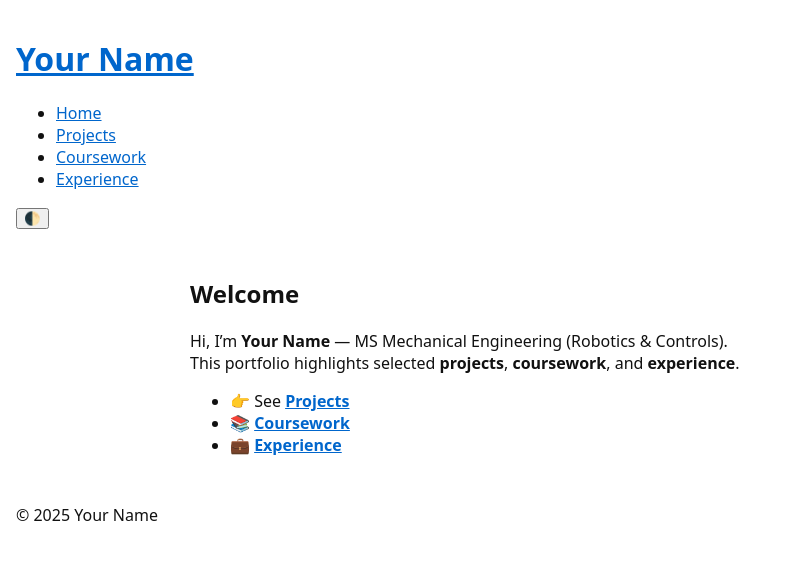
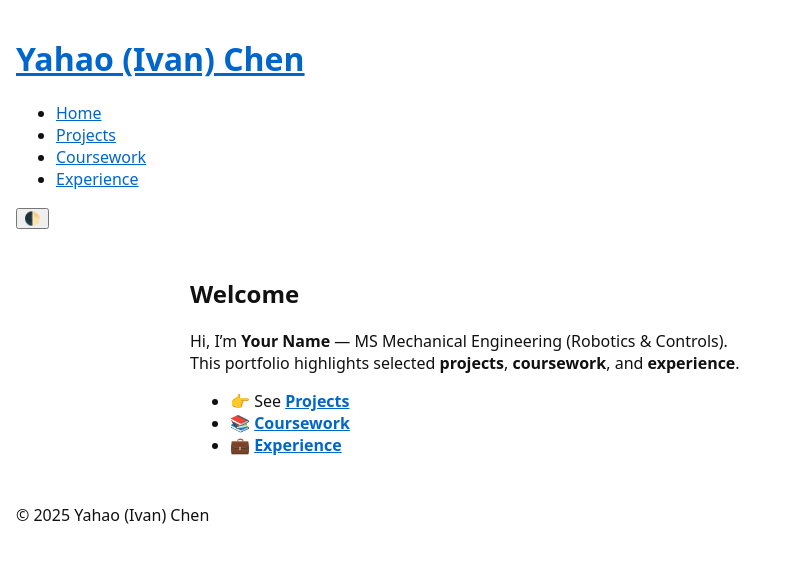
Before and after one commit to IvanYahaoChen/IvanYahaoChen.github.io, a Jekyll site: the page built from index.md, in a window 1280 px wide. Shown: the top 563 px of the page, without its empty margins (0-785 px from the left). Built offline with Jekyll 4.4.1, drawn with Linux system fonts in a browser that asks for light colours.

Commit message:
Update title in configuration file

```diff
--- a/_config.yml
+++ b/_config.yml
@@ -1,4 +1,4 @@
-title: Your Name
+title: Yahao (Ivan) Chen
 description: Robotics / Controls Engineer Portfolio
 url: "https://YOUR-USERNAME.github.io"
 baseurl: ""
```
